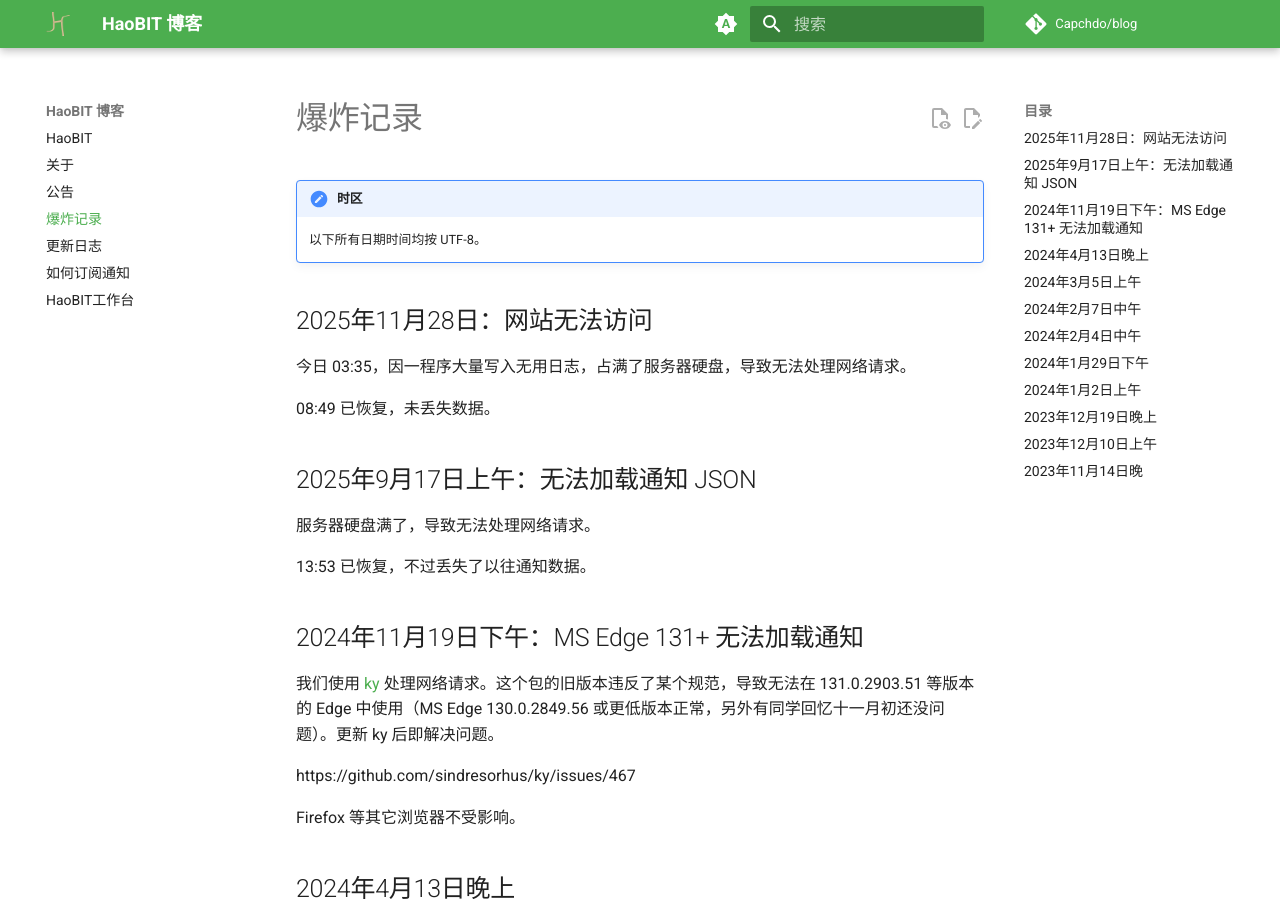
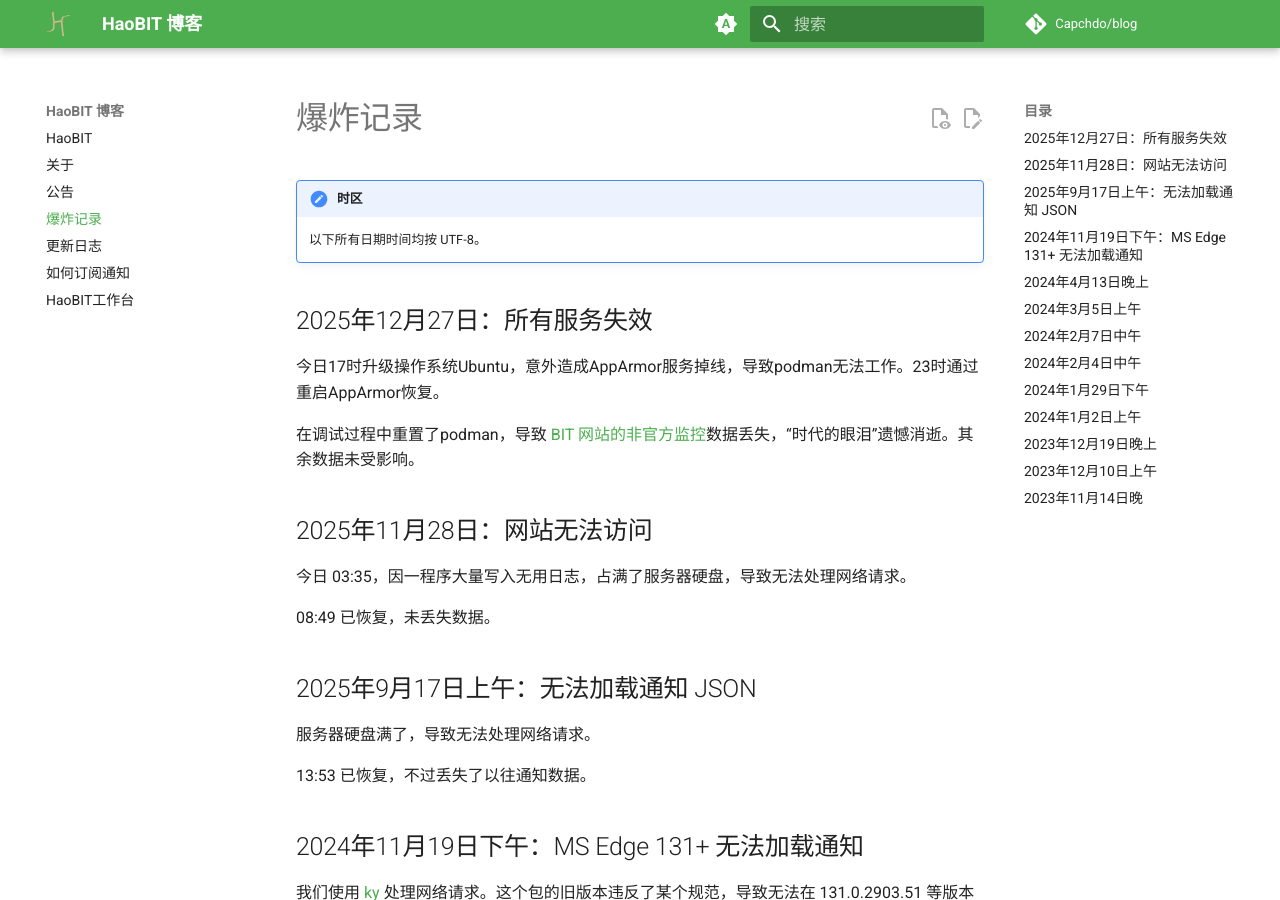
Before and after one commit to Capchdo/blog, an MkDocs documentation site: the page built from docs/down.md, in a window 1280 px wide and 900 px high. Built offline with MkDocs 1.6.1 and Material for MkDocs 9.7.7, drawn with Linux system fonts in a browser that asks for light colours; comment, search, counter and statistics services are not loaded.

Commit message:
爆炸：数据丢失

```diff
--- a/docs/down.md
+++ b/docs/down.md
@@ -3,6 +3,12 @@
 !!! note "时区"
 
     以下所有日期时间均按 UTF-8。
+
+## 2025年12月27日：所有服务失效
+
+今日17时升级操作系统Ubuntu，意外造成AppArmor服务掉线，导致podman无法工作。23时通过重启AppArmor恢复。
+
+在调试过程中重置了podman，导致 [BIT 网站的非官方监控](https://uptime.haobit.top/status/server)数据丢失，“时代的眼泪”遗憾消逝。其余数据未受影响。
 
 ## 2025年11月28日：网站无法访问
 
```
